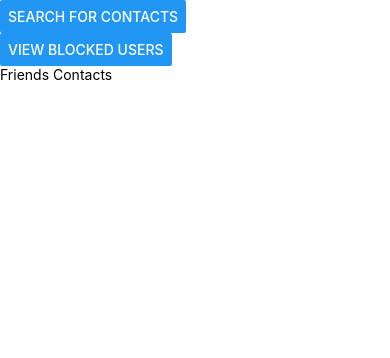
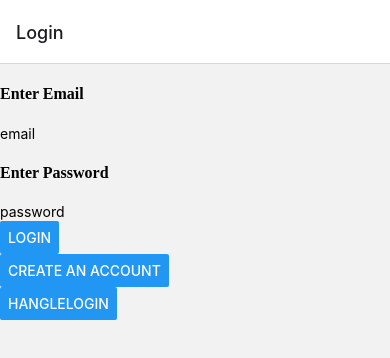
Before and after one commit to danielfisher414/MobileProject, a React Native app in the folder mobile-app/: screen / in a window 390 px wide. Shown: the top 358 px of the page. Built offline with nearby package versions, Linux system fonts and the light colour scheme.

Commit message:
fixed friends contacts list height to fill the screen

```diff
--- a/mobile-app/App.js
+++ b/mobile-app/App.js
@@ -44,11 +44,11 @@
   return (
     // <EditProfile/>
     // <Settings/>
-    <Contacts/>
-    // <NavigationContainer>
-    //   {conversationId != null ? <Conversation Conversation screenName={conversationId}/> :
-    //   id == null ? <Navigation/>:<HomeTab/>}
-    //   </NavigationContainer>
+    // <Contacts/>
+    <NavigationContainer>
+      {conversationId != null ? <Conversation Conversation screenName={conversationId}/> :
+      id == null ? <Navigation/>:<HomeTab/>}
+      </NavigationContainer>
 
   );
 };
--- a/mobile-app/screens/Contacts.js
+++ b/mobile-app/screens/Contacts.js
@@ -459,6 +459,7 @@
         <Modal animationType="fade" transparent={false} visible={this.state.searchBlockedUsers}>
           {/* ALL CONTACTS DIV BOX */}
           <Button title='Close' onPress={this.handleSearchForBlockedUsers} />
+          <div>
           <SafeAreaView style={styles.container}>
 
             <VirtualizedList
@@ -484,6 +485,7 @@
             />
 
           </SafeAreaView>
+          </div>
         </Modal>
         {/* END of model overlay for viewing blocked users */}
 
@@ -536,7 +538,8 @@
 
 const styles = StyleSheet.create({
   container: {
-    flex: 1,
+    // flex: 1,
+    textAlign:'center',
     // width:'50%',
     height: '100%',
     justifyContent: 'center',
@@ -547,14 +550,15 @@
     display: 'flex',
     flexDirection: 'row',
     position: 'relative',
+    // paddingBottom:30,
     top: 0,
     bottom: 0,
     left: 0,
     right: 0,
     justifyContent: 'space-evenly',
     alignItems: 'center',
-    width: '100%',
-    height: 500,
+    // width: '100%',
+    height: 370,
     backgroundColor: 'white',
     borderRadius: 10,
     shadowColor: '#000',
```
